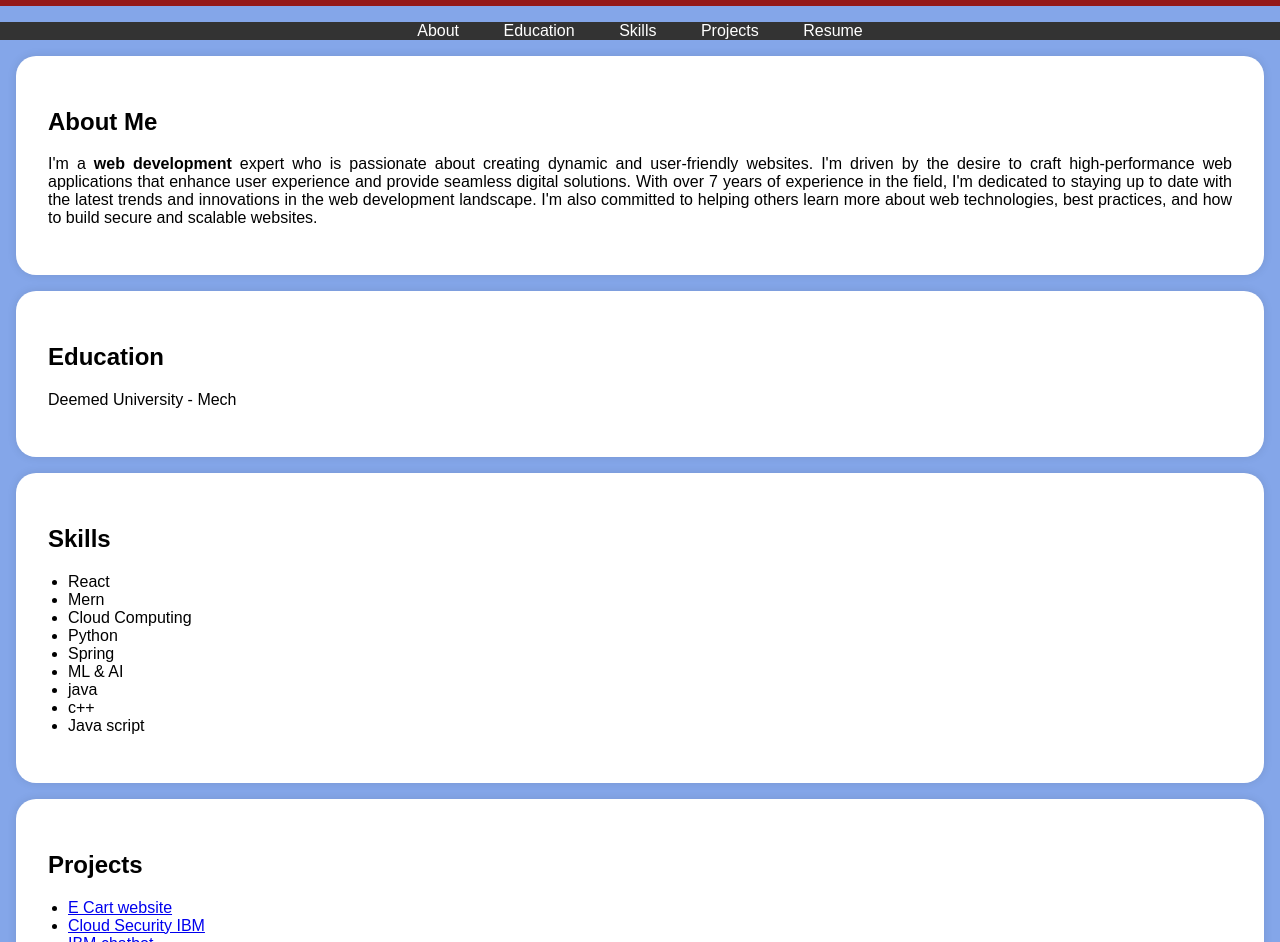
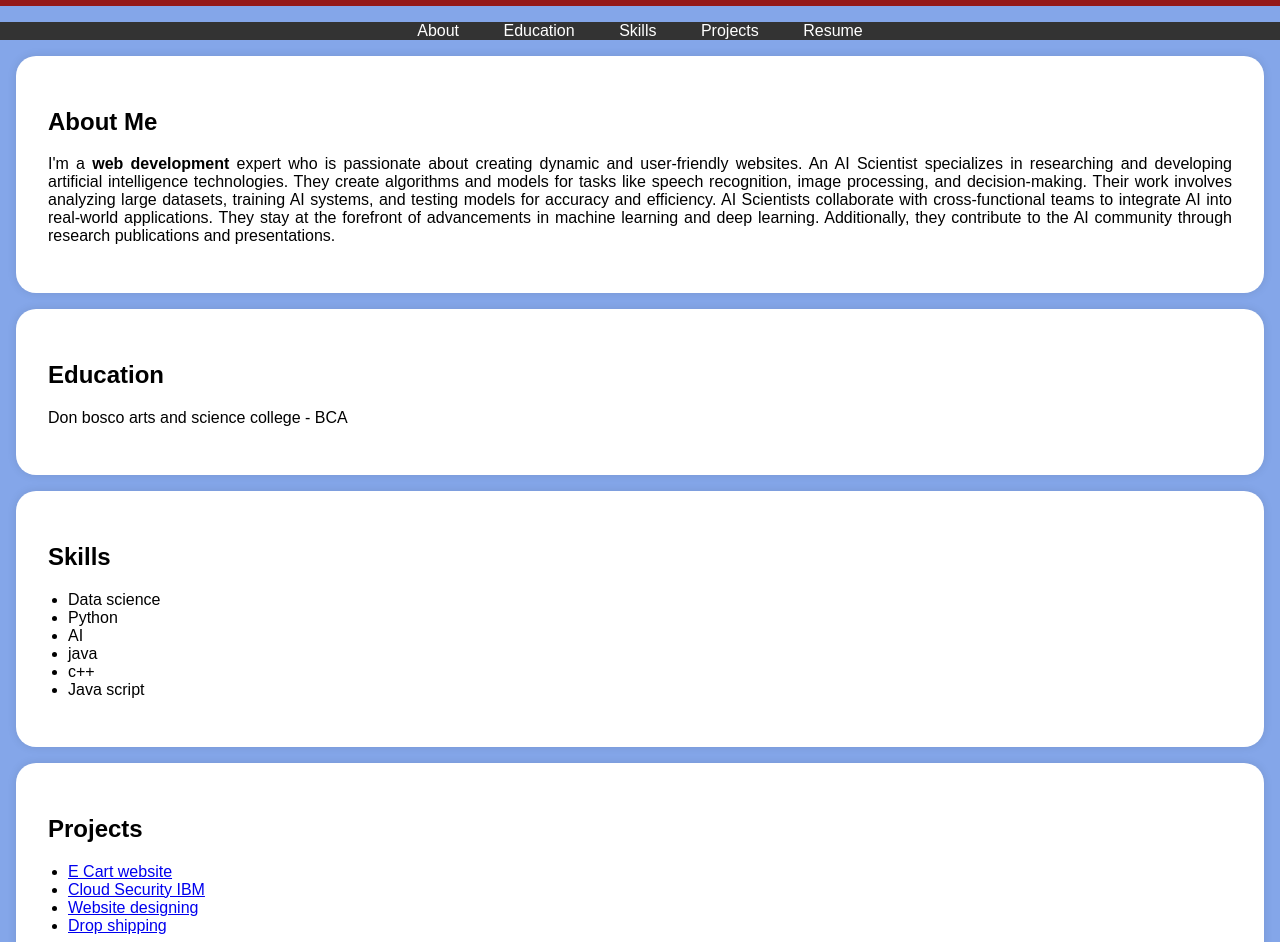
Before and after one commit to Mohkaif-13/portfolio, a plain HTML site: page index.html in a window 1280 px wide. Shown: the part 191-1133 px from the top of the page. Drawn offline with Linux system fonts and the light colour scheme.

Commit message:
Update index.html

```diff
--- a/index.html
+++ b/index.html
@@ -1,7 +1,7 @@
 <!DOCTYPE html>
 <html>
 <head>
-    <title>Portfolio</title>
+    <title>Portfolio - Mohamed Kaif</title>
     <style>
         body {
             font-family: Arial, sans-serif;
@@ -96,8 +96,8 @@
         <div class="header-content">
             <!-- Add your profile picture here -->
             <img src="passport photo.jpg" alt="Your Profile Picture" class="profile-picture">
-            <h1>Pranesh S</h1>
-            <p>Am Mechanical Engineer</p>
+            <h1>Mohamed Kaif</h1>
+            <p>Am AI Scientist</p>
         </div>
     </header>
 
@@ -116,11 +116,12 @@
         <div class="section-content">
             <h2>About Me</h2>
             <p>I'm a <b>web development</b> expert who is passionate about creating dynamic and user-friendly websites.
-                I'm driven by the desire to craft high-performance web applications that enhance user experience and provide
-                 seamless digital solutions. With over 7 years of experience in the field, I'm dedicated to staying up to date
-                 with the latest trends and innovations in the
-                 web development landscape. I'm also committed to helping others learn more about web technologies,
-                 best practices, and how to build secure and scalable websites.</p>
+                An AI Scientist specializes in researching and developing artificial intelligence technologies.
+                 They create algorithms and models for tasks like speech recognition, image processing, and decision-making.
+                  Their work involves analyzing large datasets, training AI systems, and testing models for accuracy and efficiency.
+                   AI Scientists collaborate with cross-functional teams to integrate AI into real-world applications.
+                    They stay at the forefront of advancements in machine learning and deep learning.
+                    Additionally, they contribute to the AI community through research publications and presentations.</p>
 
         </div>
     </section>
@@ -128,7 +129,7 @@
     <section id="education">
         <div class="section-content">
             <h2>Education</h2>
-            <p>Deemed University  - Mech</p>
+            <p>Don bosco arts and science college - BCA </p>
 
 
         </div>
@@ -138,12 +139,9 @@
         <div class="section-content">
             <h2>Skills</h2>
             <ul>
-                <li>React</li>
-                <li>Mern</li>
-                <li>Cloud Computing</li>
+                <li>Data science</li>
                 <li>Python</li>
-                <li>Spring</li>
-                <li>ML & AI</li>
+                <li>AI</li>
                 <li>java</li>
                 <li>c++</li>
                 <li>Java script</li>
@@ -157,8 +155,8 @@
             <ul>
                 <li><a href="#">E Cart website</a></li>
                 <li><a href="#">Cloud Security IBM</a></li>
-                <li><a href="#">IBM chatbot</a></li>
-                <li><a href="#">College Portal</a></li>
+                <li><a href="#">Website designing</a></li>
+                <li><a href="#">Drop shipping</a></li>
                 <!-- Add more project links here -->
             </ul>
         </div>
@@ -176,7 +174,7 @@
     </section>
 
     <footer>
-        <p>&copy; 2025 Pranesh S</p>
+        <p>&copy; 2025 Mohamed kaif</p>
     </footer>
 
     <script>
```
